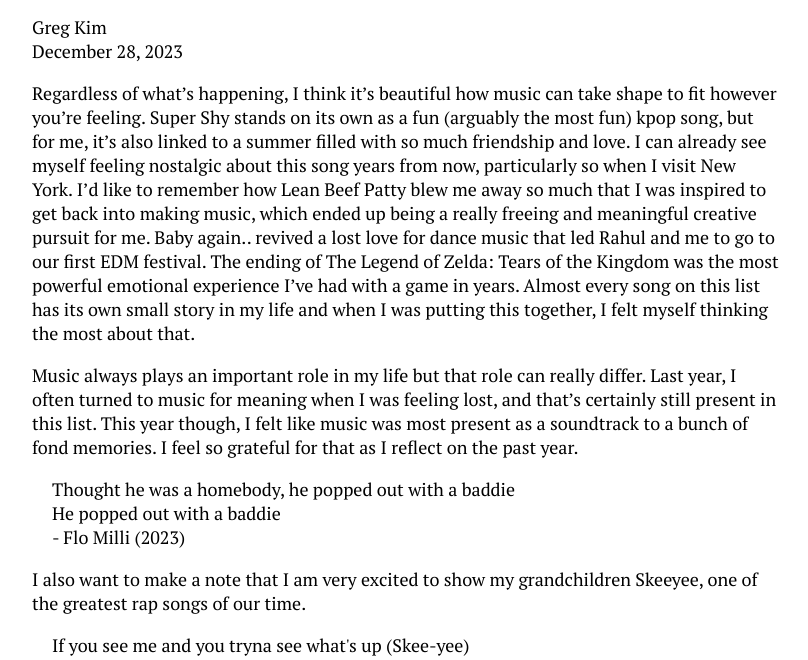
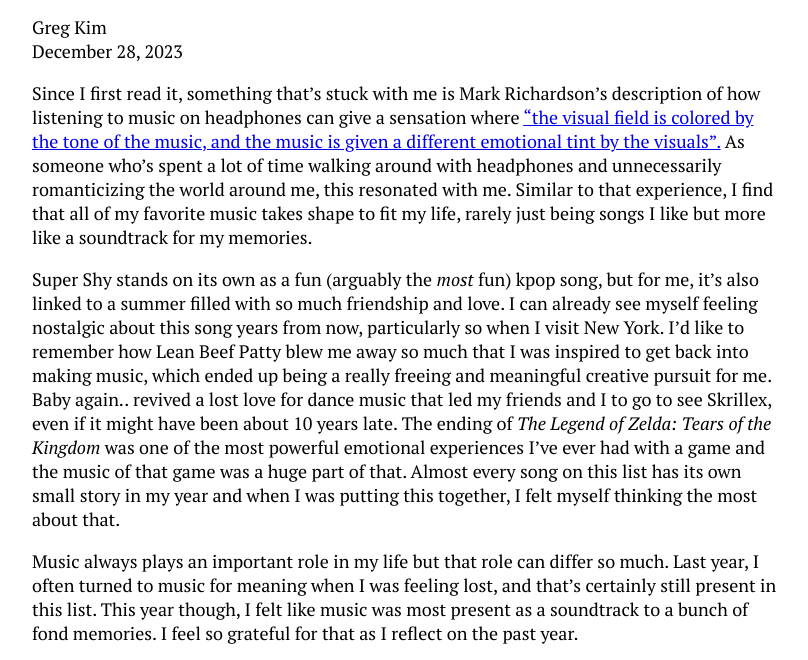
Before and after one commit to gwcmk/favorite-music-2023, a website: page index.html in a window 1280 px wide. Shown: the part 133-793 px from the top of the page, without its empty margins (234-1042 px from the left). Drawn offline with Linux system fonts and the light colour scheme.

Commit message:
Update text

```diff
--- a/index.html
+++ b/index.html
@@ -16,11 +16,10 @@
         Greg Kim<br />
         December 28, 2023
       </p>
+      <p>Since I first read it, something that’s stuck with me is Mark Richardson’s description of how listening to music on headphones can give a sensation where <a href="https://pitchfork.com/features/resonant-frequency/listening-for-silence-with-the-headphones-off/" target="_blank">“the visual field is colored by the tone of the music, and the music is given a different emotional tint by the visuals”.</a> As someone who’s spent a lot of time walking around with headphones and unnecessarily romanticizing the world around me, this resonated with me. Similar to that experience, I find that all of my favorite music takes shape to fit my life, rarely just being songs I like but more like a soundtrack for my memories.</p>
+      <p>Super Shy stands on its own as a fun (arguably the <em>most</em> fun) kpop song, but for me, it’s also linked to a summer filled with so much friendship and love. I can already see myself feeling nostalgic about this song years from now, particularly so when I visit New York. I’d like to remember how Lean Beef Patty blew me away so much that I was inspired to get back into making music, which ended up being a really freeing and meaningful creative pursuit for me. Baby again.. revived a lost love for dance music that led my friends and I to go to see Skrillex, even if it might have been about 10 years late. The ending of <em>The Legend of Zelda: Tears of the Kingdom</em> was one of the most powerful emotional experiences I’ve ever had with a game and the music of that game was a huge part of that. Almost every song on this list has its own small story in my year and when I was putting this together, I felt myself thinking the most about that.</p>
       <p>
-        Regardless of what’s happening, I think it’s beautiful how music can take shape to fit however you’re feeling. Super Shy stands on its own as a fun (arguably the most fun) kpop song, but for me, it’s also linked to a summer filled with so much friendship and love. I can already see myself feeling nostalgic about this song years from now, particularly so when I visit New York. I’d like to remember how Lean Beef Patty blew me away so much that I was inspired to get back into making music, which ended up being a really freeing and meaningful creative pursuit for me. Baby again.. revived a lost love for dance music that led Rahul and me to go to our first EDM festival. The ending of The Legend of Zelda: Tears of the Kingdom was the most powerful emotional experience I’ve had with a game in years. Almost every song on this list has its own small story in my life and when I was putting this together, I felt myself thinking the most about that.
-      </p>
-      <p>
-        Music always plays an important role in my life but that role can really differ. Last year, I often turned to music for meaning when I was feeling lost, and that’s certainly still present in this list. This year though, I felt like music was most present as a soundtrack to a bunch of fond memories. I feel so grateful for that as I reflect on the past year.
+        Music always plays an important role in my life but that role can differ so much. Last year, I often turned to music for meaning when I was feeling lost, and that’s certainly still present in this list. This year though, I felt like music was most present as a soundtrack to a bunch of fond memories. I feel so grateful for that as I reflect on the past year.
       </p>
       <p class="quote">
         Thought he was a homebody, he popped out with a baddie<br>
```
